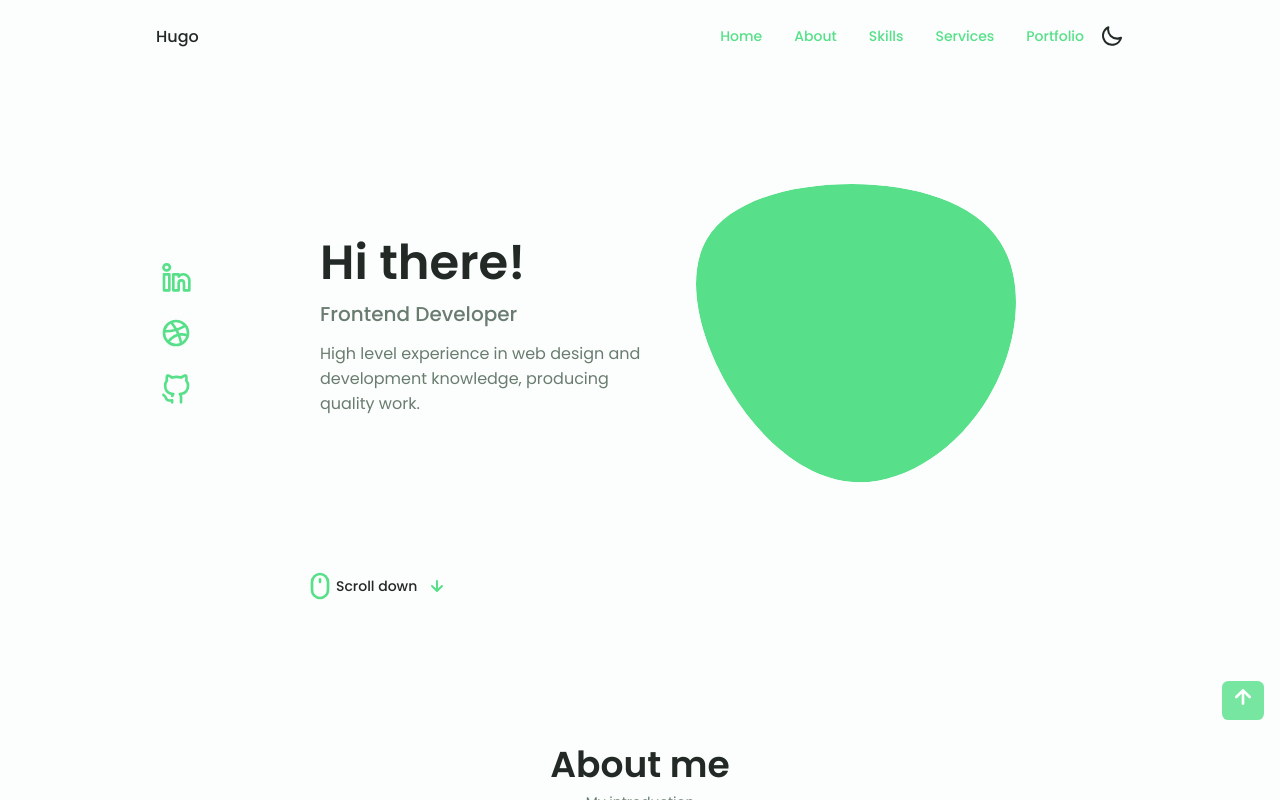
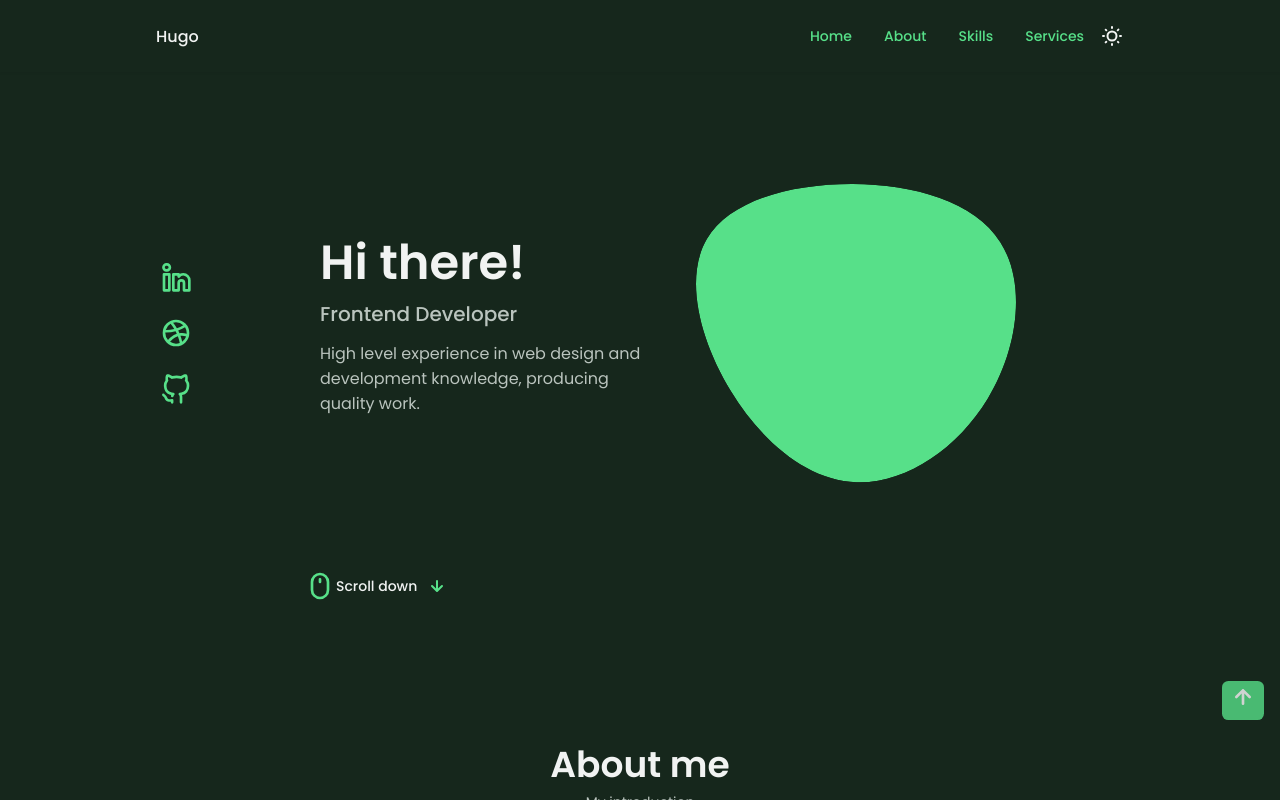
Before and after one commit to hmanzoni/hugoindevworld, a React (Create React App) app: page / in a window 1280 px wide. Both pictures are taken after a click on the icon 1112 px from the left and 36 px from the top of the page. Shown: the top 800 px of the page. Built offline with nearby package versions, Linux system fonts and the light colour scheme.

Commit message:
Add fn for switch theme to dark light

```diff
--- a/src/components/Header.js
+++ b/src/components/Header.js
@@ -1,5 +1,16 @@
-import React, {useState} from 'react';
-import { UilTimes, UilMoon, UilApps, UilEstate, UilUser, UilFileAlt, UilBriefcaseAlt, UilScenery, UilMessage } from '@iconscout/react-unicons'
+import React, {useState, useEffect} from 'react';
+import {
+  UilTimes,
+  UilMoon,
+  UilApps,
+  UilEstate,
+  UilUser,
+  UilFileAlt,
+  UilBriefcaseAlt,
+  // UilScenery,
+  // UilMessage,
+  UilSun
+} from '@iconscout/react-unicons';
 
 const NavItems = ({ infoCard, hideMenu }) => (
   <li className="nav__item">
@@ -11,19 +22,33 @@ const NavItems = ({ infoCard, hideMenu }) => (
 );
 
 const Header = () => {
+  const darkTheme = 'dark-theme';
   const [isActive, setActive] = useState(false);
+  const [darkThemeActive, setDarkThemeActive] = useState(false);
+
+  const getCurrentTheme = (selectTheme) => selectTheme !== 'dark' ? 'dark' : 'light';
+
+  useEffect(() => {
+    const selectTheme = localStorage.getItem('selected-theme');
+    localStorage.setItem('selected-theme', getCurrentTheme(selectTheme));
+    if (darkThemeActive) {
+      document.body.classList.add(darkTheme);
+    } else {
+      document.body.classList.remove(darkTheme);
+    }
+  }, [darkThemeActive]);
 
   const linksNavitems = [
     { link: '#home', title: 'Home', icon: <UilEstate className="nav__icon"/> },
     { link: '#about', title: 'About', icon: <UilUser className="nav__icon"/> },
     { link: '#skills', title: 'Skills', icon: <UilFileAlt className="nav__icon"/> },
     { link: '#services', title: 'Services', icon: <UilBriefcaseAlt className="nav__icon"/> },
-    { link: '#portfolio', title: 'Portfolio', icon: <UilScenery className="nav__icon"/> },
+    // { link: '#portfolio', title: 'Portfolio', icon: <UilScenery className="nav__icon"/> },
     // { link: '#contactme', title: 'Contactme', icon: <UilMessage className="nav__icon"/> },
   ];
 
   return (
-    <header className="header" id="header">
+    <header className="header scroll-header" id="header">
       <nav className="nav container">
         <a href="!#" className="nav__logo">
           Hugo
@@ -34,11 +59,16 @@ const Header = () => {
               <NavItems key={index} infoCard={linkNavitem} hideMenu={() => setActive(false)} />
             ))}
           </ul>
-          <UilTimes onClick={ () => setActive(false)} className="nav__close" id="nav-close" />
+          <UilTimes onClick={() => setActive(false)} className="nav__close" id="nav-close" />
         </div>
 
         <div className="nav__btns">
-          <UilMoon className="change-theme" id="theme-button" />
+            {
+              darkThemeActive ?
+              <UilSun className="change-theme" id="theme-button" onClick={() => setDarkThemeActive(false)} />
+              :
+              <UilMoon className="change-theme" id="theme-button" onClick={() => setDarkThemeActive(true)} />
+            }
           <div className="nav__toggle" id="nav-toggle">
             <UilApps onClick={ () => setActive(true)} />
           </div>
```
